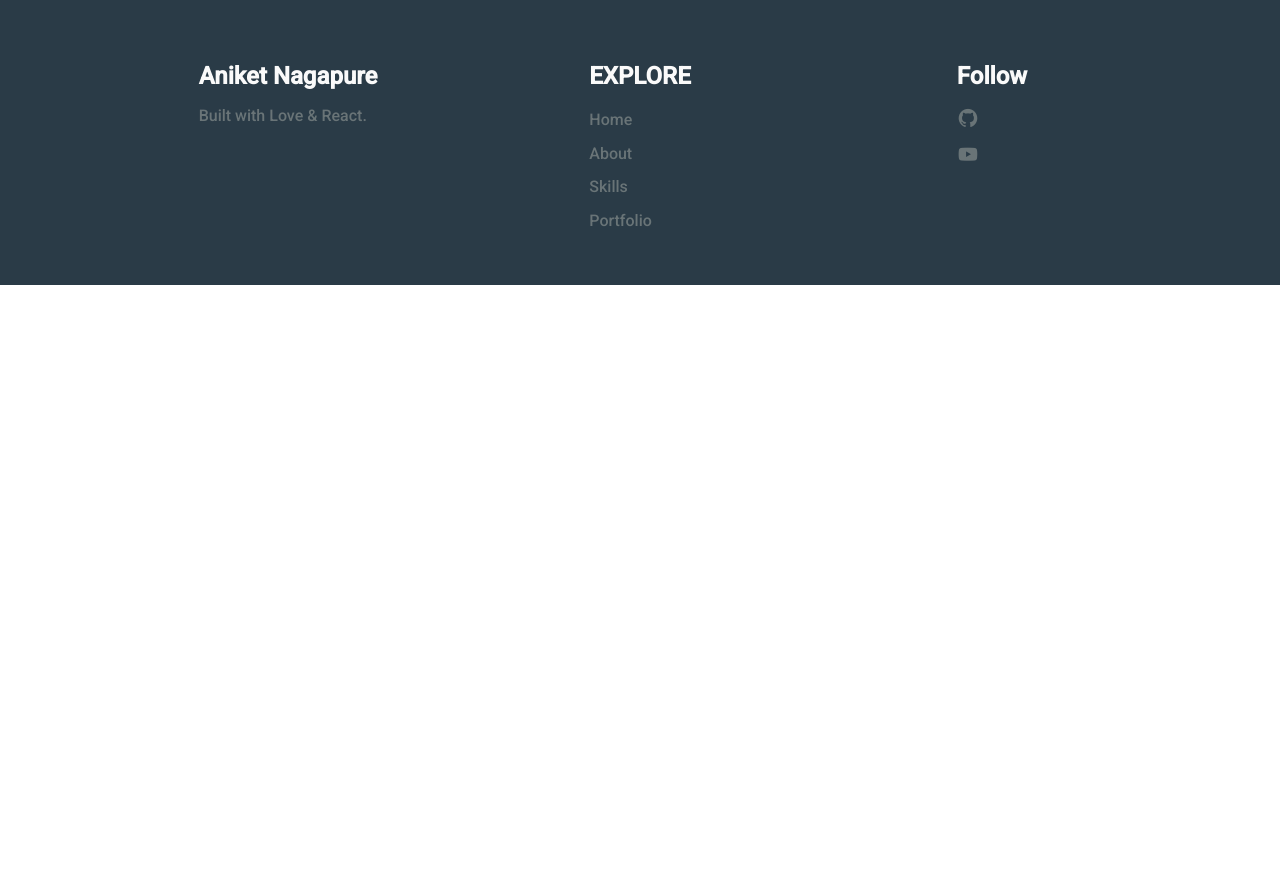
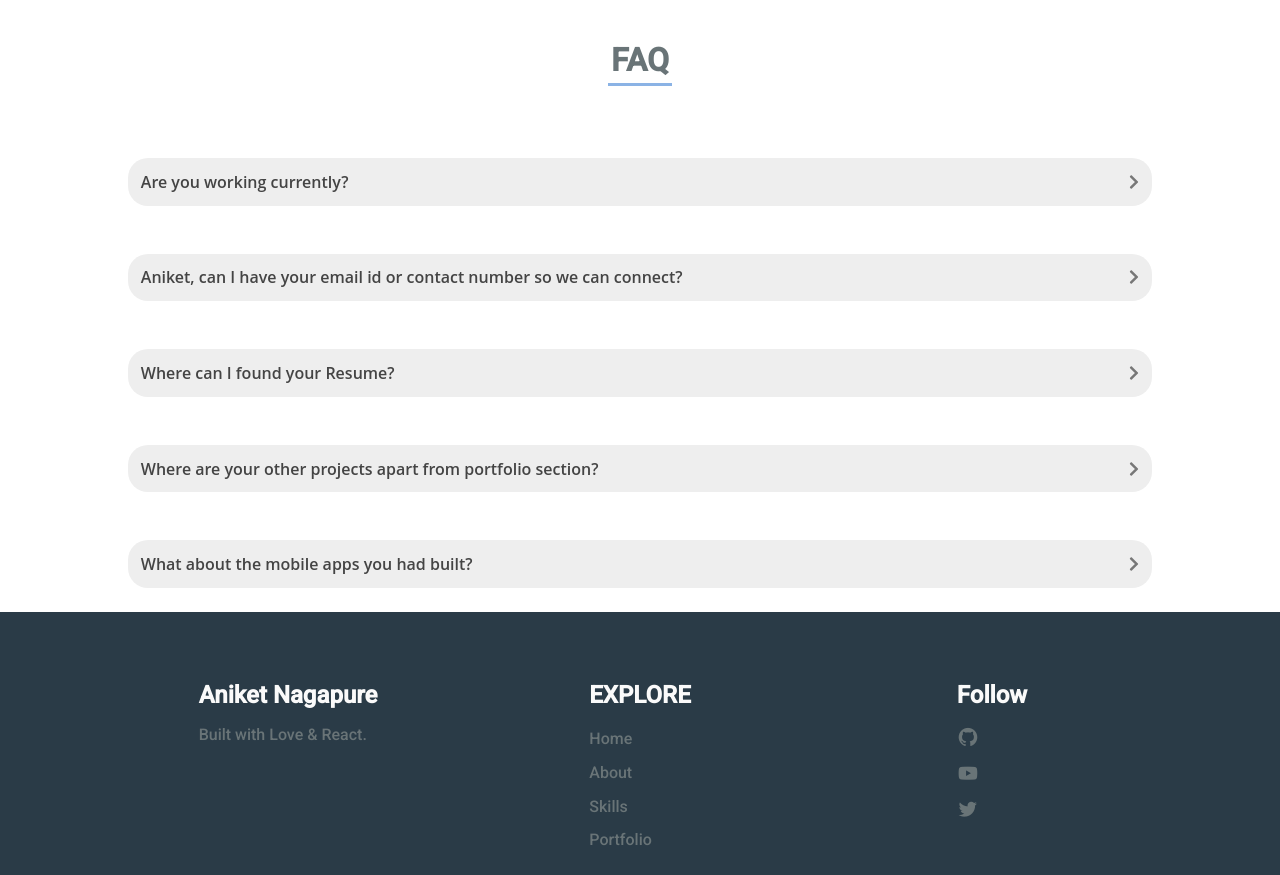
Before and after one commit to NinjaAniket/portfolio, a React (Create React App) app: page / in a window 1280 px wide. Shown: the part 2740-3615 px from the top of the page. Before the commit the page ends 3025 px from the top, so only its background shows below. Built offline with nearby package versions, Linux system fonts and the light colour scheme.

Commit message:
accordian section added

```diff
--- a/src/App.js
+++ b/src/App.js
@@ -1,11 +1,12 @@
 import React from "react";
-import Header from "./components/Header/Header";
+import Header from "./components/header/Header";
 import "./App.scss";
 import Banner from "./components/banner/Banner";
-import About from "./components/About/About";
+import About from "./components/about/About";
 import Skills from "./components/skills/Skills";
 import Portfolio from "./components/portfolio/Portfolio";
 import Footer from "./components/footer/Footer";
+import Accordian from "./components/accordian/Accordian";
 
 export default function App() {
   return (
@@ -16,6 +17,9 @@ export default function App() {
         <About />
         <Skills />
         <Portfolio />
+
+        <Accordian />
+
         <Footer />
       </div>
     </>
--- /dev/null
+++ b/src/assets/accordian-data.js
@@ -0,0 +1,28 @@
+const data = [
+  {
+    title: "Are you working currently?",
+    content:
+      "<p> Yes, working remotely as a React/React Native developer for startup named Diginnovators.</p>",
+  },
+  {
+    title:
+      "Aniket, can I have your email id or contact number so we can connect?",
+    content:
+      "<p> Sure, Email: aniketvnagapure@gmail.com  Phone No: +91 8976893385</p>",
+  },
+  {
+    title: "Where can I found your Resume?",
+    content: "<p> this is a content </p>",
+  },
+  {
+    title: "Where are your other projects apart from portfolio section?",
+    content:
+      "<p>Well, Most of the projects cannot be opensourced. Since, most of them are for clients.For more details Check my Resume.  </p>",
+  },
+  {
+    title: "What about the mobile apps you had built?",
+    content:
+      "<p>Mobile apps for both IOS/Android was built using React Native with same code base but with minor tweaks. Apps such as The Food: A food ordering app, Tenant Verify: App for Tenants, Adda Corner and so on. More Details you can find in my Resume.</p>",
+  },
+];
+export default data;
--- a/src/components/About/About.js
+++ b/src/components/About/About.js
@@ -16,7 +16,7 @@ export default function About() {
         <div>
           <h2 className="about__subtitle">I' am Aniket Nagapure</h2>
           <span className="about__profession">
-            React/React Native developer
+            Passionate React/React Native developer
           </span>
           <p className="about__text">
             With 2.5+ years of Experience in building SPA web app and Mobile
@@ -48,6 +48,13 @@ export default function About() {
             >
               <i class="bx bxl-youtube"></i>
             </a>
+            <a
+              href="https://twitter.com/ireactninja"
+              target="_blank"
+              className="about__social-icon"
+            >
+              <i class="bx bxl-twitter"></i>
+            </a>
           </div>
         </div>
       </div>
--- /dev/null
+++ b/src/components/accordian/Accordian-Content.js
@@ -0,0 +1,38 @@
+import React, { useState, useRef } from "react";
+import Chevron from "../chevron/Chevron";
+
+export default function AccordianContent(props) {
+  const [setActive, setActiveState] = useState("");
+  const [setHeight, setHeightState] = useState("0px");
+  const [setRotate, setRotateState] = useState("accordion__icon");
+
+  const content = useRef(null);
+
+  function toggleAccordion() {
+    setActiveState(setActive === "" ? "active" : "");
+    setHeightState(
+      setActive === "active" ? "0px" : `${content.current.scrollHeight}px`
+    );
+    setRotateState(
+      setActive === "active" ? "accordion__icon" : "accordion__icon rotate"
+    );
+  }
+  return (
+    <div className="accordion__section">
+      <button className={`accordion ${setActive}`} onClick={toggleAccordion}>
+        <p className="accordion__title">{props.title}</p>
+        <Chevron className={`${setRotate}`} width={10} fill={"#777"} />
+      </button>
+      <div
+        ref={content}
+        style={{ maxHeight: `${setHeight}` }}
+        className="accordion__content"
+      >
+        <div
+          className="accordion__text"
+          dangerouslySetInnerHTML={{ __html: props.content }}
+        />
+      </div>
+    </div>
+  );
+}
--- /dev/null
+++ b/src/components/accordian/Accordian.js
@@ -0,0 +1,23 @@
+import React from "react";
+import data from "../../assets/accordian-data";
+import AccordianContent from "./Accordian-Content";
+
+import "./Accordian.scss";
+
+function Accordion(props) {
+  return (
+    <div>
+      <h2 className="section-title">FAQ</h2>
+
+      {data.map((item) => (
+        <AccordianContent
+          key={item.title}
+          title={item.title}
+          content={item.content}
+        />
+      ))}
+    </div>
+  );
+}
+
+export default Accordion;
--- /dev/null
+++ b/src/components/accordian/Accordian.scss
@@ -0,0 +1,57 @@
+.accordion__section {
+  display: flex;
+  flex-direction: column;
+
+  width: 80%;
+  margin: 0 auto;
+}
+
+.accordion {
+  background-color: #eee;
+  color: #444;
+  cursor: pointer;
+  padding: 0.8rem;
+  display: flex;
+  align-items: center;
+  border: none;
+  outline: none;
+  transition: background-color 0.6s ease;
+  border-radius: 20px;
+  margin-bottom: var(--mb-3);
+  margin-top: var(--mb-3);
+}
+
+.accordion:hover,
+.active {
+  background-color: #ccc;
+}
+
+.accordion__title {
+  font-family: "Open Sans", sans-serif;
+  font-weight: 600;
+  font-size: 16px;
+}
+
+.accordion__icon {
+  margin-left: auto;
+  transition: transform 0.6s ease;
+}
+
+.rotate {
+  transform: rotate(90deg);
+}
+
+.accordion__content {
+  background-color: white;
+  overflow: hidden;
+  transition: max-height 0.6s ease;
+}
+
+.accordion__text {
+  font-family: "Open Sans", sans-serif;
+  font-weight: 400;
+  color: var(--dark-color);
+  font-size: 1rem;
+  margin-left: 10px;
+  padding: 4px;
+}
--- /dev/null
+++ b/src/components/chevron/Chevron.js
@@ -0,0 +1,20 @@
+import React from "react";
+
+function Chevron({ className, height, width, fill }) {
+  return (
+    <svg
+      className={className}
+      height={height}
+      width={width}
+      xmlns="http://www.w3.org/2000/svg"
+      viewBox="0 0 320 512"
+    >
+      <path
+        fill={fill}
+        d="M285.476 272.971L91.132 467.314c-9.373 9.373-24.569 9.373-33.941 0l-22.667-22.667c-9.357-9.357-9.375-24.522-.04-33.901L188.505 256 34.484 101.255c-9.335-9.379-9.317-24.544.04-33.901l22.667-22.667c9.373-9.373 24.569-9.373 33.941 0L285.475 239.03c9.373 9.372 9.373 24.568.001 33.941z"
+      />
+    </svg>
+  );
+}
+
+export default Chevron;
--- a/src/components/footer/Footer.js
+++ b/src/components/footer/Footer.js
@@ -14,22 +14,22 @@ export default function Footer() {
           <h2 className="footer__title">EXPLORE</h2>
           <ul>
             <li>
-              <a href="" id="home" className="footer__link">
+              <a href="#home" id="home" className="footer__link">
                 Home
               </a>
             </li>
             <li>
-              <a href="" id="home" className="footer__link">
+              <a href="#about" id="about" className="footer__link">
                 About
               </a>
             </li>
             <li>
-              <a href="" id="home" className="footer__link">
+              <a href="#skills" id="skills" className="footer__link">
                 Skills
               </a>
             </li>
             <li>
-              <a href="" id="home" className="footer__link">
+              <a href="#portfolio" id="portfolio" className="footer__link">
                 Portfolio
               </a>
             </li>
@@ -52,6 +52,14 @@ export default function Footer() {
           >
             <i class="bx bxl-youtube"></i>
           </a>
+
+          <a
+            href="https://www.twitter.com/ianiketnagapure"
+            target="_blank"
+            className="footer__social"
+          >
+            <i class="bx bxl-twitter"></i>
+          </a>
         </div>
       </div>
     </footer>
--- a/src/components/skills/Skills.js
+++ b/src/components/skills/Skills.js
@@ -18,7 +18,6 @@ export default function Skills() {
 
           <h3 className="skills__subtitle">Mobile Frameworks</h3>
           <span className="skills__name">React Native</span>
-          <span className="skills__name">Redux</span>
 
           <span className="skills__name">Native Base</span>
           <span className="skills__name">React Native Elements </span>
--- a/src/components/skills/Skills.scss
+++ b/src/components/skills/Skills.scss
@@ -4,12 +4,13 @@
   &__container {
     row-gap: 2rem;
     justify-items: center;
-    // text-align: center;
   }
 
   &__subtitle {
     color: var(--color-primary);
     margin-bottom: var(--mb-3);
+    margin-left: var(--mb-1);
+    letter-spacing: 0.1rem;
   }
 
   &__name {
@@ -20,7 +21,7 @@
     padding: 0.25rem 0.5rem;
     background-color: var(--white-color);
     border-radius: 0.25rem;
-    font-size: 0.9rem;
+    font-size: 1rem;
 
     &:hover {
       cursor: pointer;
```
